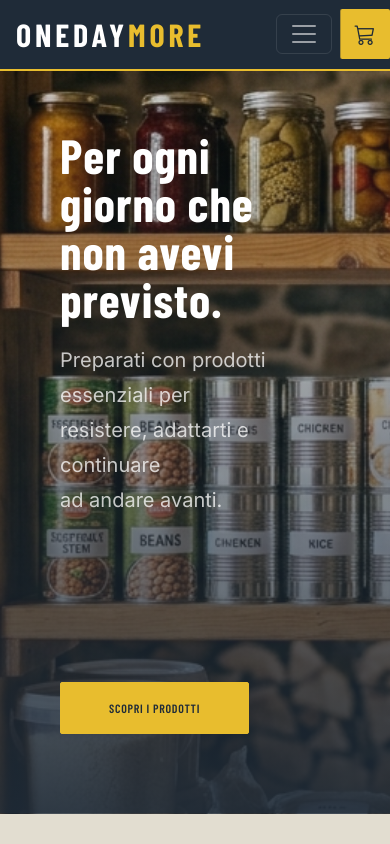
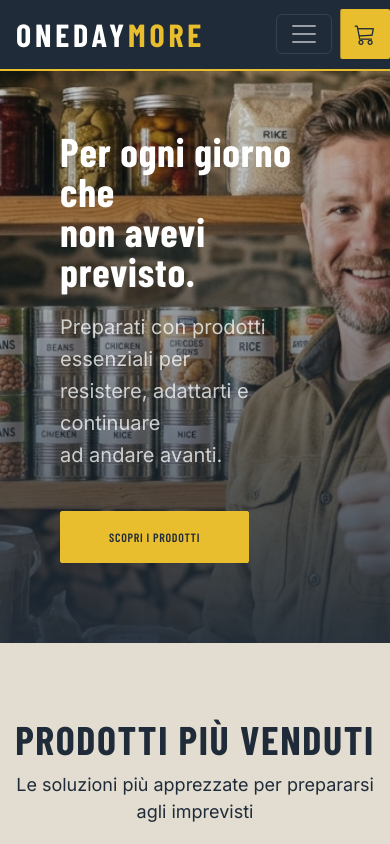
Before and after one commit to giovannimazzi/onedaymore-frontend, a React (Vite) app: page / in a window 390 px wide. Shown: the top 844 px of the page. Built offline with nearby package versions, Linux system fonts and the light colour scheme; no server answers.

Commit message:
Add: responsive hero in homepage

```diff
--- a/src/assets/css/index.css
+++ b/src/assets/css/index.css
@@ -466,6 +466,25 @@ main {
 .section-subtitle {
   font-size: var(--text-md);
   font-weight: 400;
+}
+
+
+
+@media (max-width: 576px) {
+  .hero {
+    min-height: 50vh;
+    background-position: 65%;
+  }
+
+  .hero h1 {
+    font-size: 2.5rem;
+    line-height: 1;
+  }
+
+  .hero p {
+    font-size: var(--text-sm);
+    line-height: 1.6;
+  }
 }
 
 /* ================================================
```
